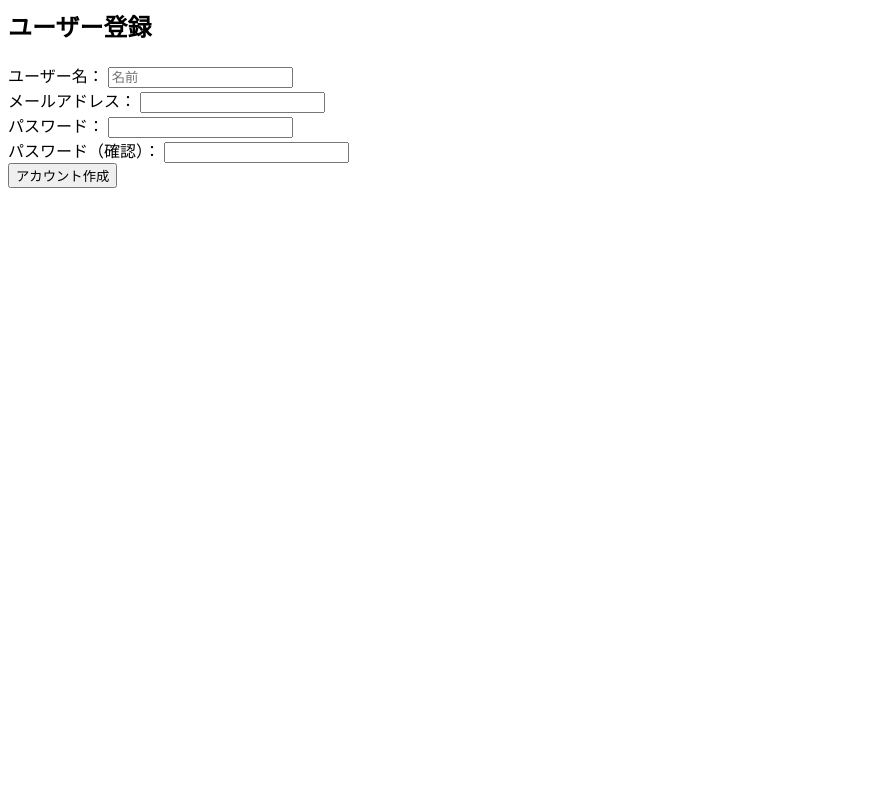
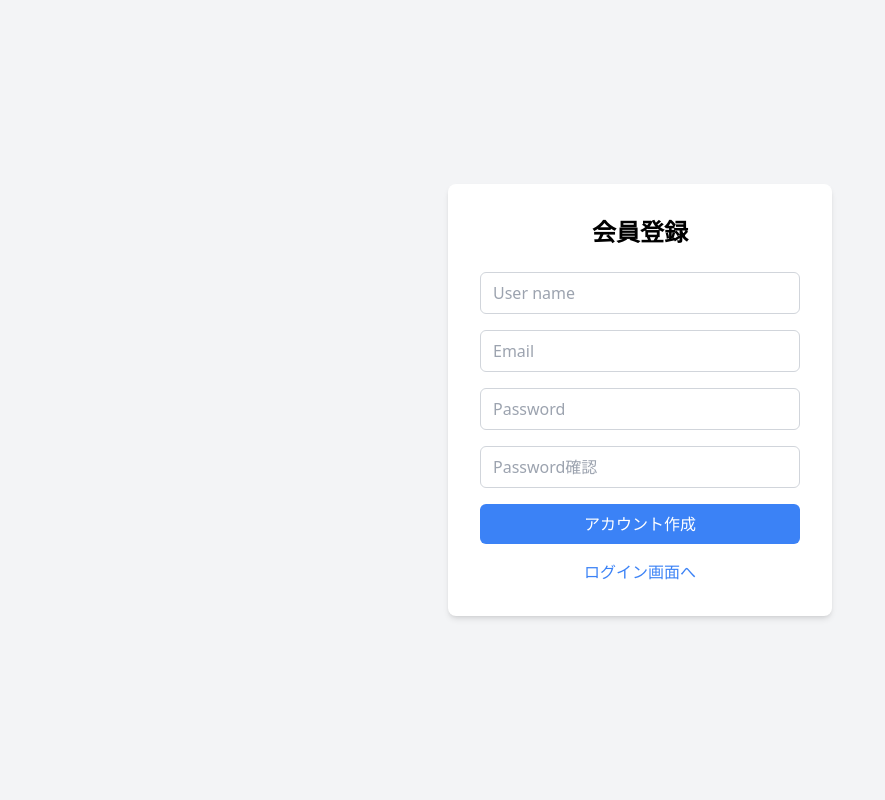
Before and after one commit to atsuki-kitahori/blog, a PHP site: page /user/signup.php in a window 1280 px wide. Shown: the whole page, without its empty margins (0-885 px from the left). Run offline with PHP 8.4, Linux system fonts and the light colour scheme; some libraries are stand-ins or nearby versions.

Commit message:
見た目の変更

```diff
--- a/src/public/user/signup.php
+++ b/src/public/user/signup.php
@@ -1,34 +1,45 @@
 <?php
-session_start();
+session_start(); ?>
 
-// エラーメッセージの表示
-if (isset($_SESSION['error'])) {
-    echo '<p style="color: red; background-color: #ffeeee; padding: 10px; border: 1px solid #ffcccc; border-radius: 5px;">' .
-        htmlspecialchars($_SESSION['error']) .
-        '</p>';
-    unset($_SESSION['error']);
-}
+<!DOCTYPE html>
+<html lang="ja">
+<head>
+    <meta charset="UTF-8">
+    <meta name="viewport" content="width=device-width, initial-scale=1.0">
+    <title>会員登録</title>
+    <script src="https://cdn.tailwindcss.com"></script>
+</head>
+<body class="bg-gray-100 flex items-center justify-center min-h-screen">
+    <div class="bg-white p-8 rounded-lg shadow-md w-96">
+        <h2 class="text-2xl font-bold mb-6 text-center">会員登録</h2>
+        <form action="signup_complete.php" method="post" class="space-y-4">
+            <input type="text" id="username" name="username" required placeholder="User name" class="w-full px-3 py-2 border border-gray-300 rounded-md focus:outline-none focus:ring-2 focus:ring-blue-500">
 
-// 成功メッセージの表示
-if (isset($_SESSION['success'])) {
-    echo '<p style="color: green;">' . $_SESSION['success'] . '</p>';
-    unset($_SESSION['success']);
-}
-?>
+            <input type="email" id="email" name="email" required placeholder="Email" class="w-full px-3 py-2 border border-gray-300 rounded-md focus:outline-none focus:ring-2 focus:ring-blue-500">
 
-<h2>ユーザー登録</h2>
-<form action="signup_complete.php" method="post">
-    <label for="username">ユーザー名：</label>
-    <input type="text" id="username" name="username" required placeholder="名前" class="w-full px-3 py-2 border border-gray-300 rounded-md focus:outline-none focus:ring-2 focus:ring-blue-500"><br>
+            <input type="password" id="password" name="password" required placeholder="Password" class="w-full px-3 py-2 border border-gray-300 rounded-md focus:outline-none focus:ring-2 focus:ring-blue-500">
 
-    <label for="email">メールアドレス：</label>
-    <input type="email" id="email" name="email" required><br>
+            <input type="password" id="password_confirm" name="password_confirm" required placeholder="Password確認" class="w-full px-3 py-2 border border-gray-300 rounded-md focus:outline-none focus:ring-2 focus:ring-blue-500">
 
-    <label for="password">パスワード：</label>
-    <input type="password" id="password" name="password" required><br>
+            <button type="submit" class="w-full bg-blue-500 text-white py-2 rounded-md hover:bg-blue-600 transition duration-300">アカウント作成</button>
+        </form>
+        <div class="mt-4 text-center">
+            <a href="signin.php" class="text-blue-500 hover:underline">ログイン画面へ</a>
+        </div>
 
-    <label for="password_confirm">パスワード（確認）：</label>
-    <input type="password" id="password_confirm" name="password_confirm" required><br>
+        <?php if (isset($_SESSION['error'])): ?>
+            <div class="mt-4 bg-red-100 border border-red-400 text-red-700 px-4 py-3 rounded relative" role="alert">
+                <?php echo htmlspecialchars($_SESSION['error']); ?>
+            </div>
+            <?php unset($_SESSION['error']); ?>
+        <?php endif; ?>
 
-    <input type="submit" value="アカウント作成">
-</form>
+        <?php if (isset($_SESSION['success'])): ?>
+            <div class="mt-4 bg-green-100 border border-green-400 text-green-700 px-4 py-3 rounded relative" role="alert">
+                <?php echo htmlspecialchars($_SESSION['success']); ?>
+            </div>
+            <?php unset($_SESSION['success']); ?>
+        <?php endif; ?>
+    </div>
+</body>
+</html>
```
